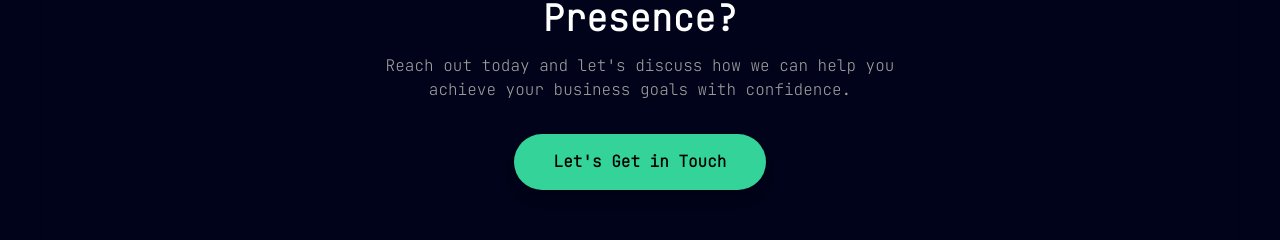
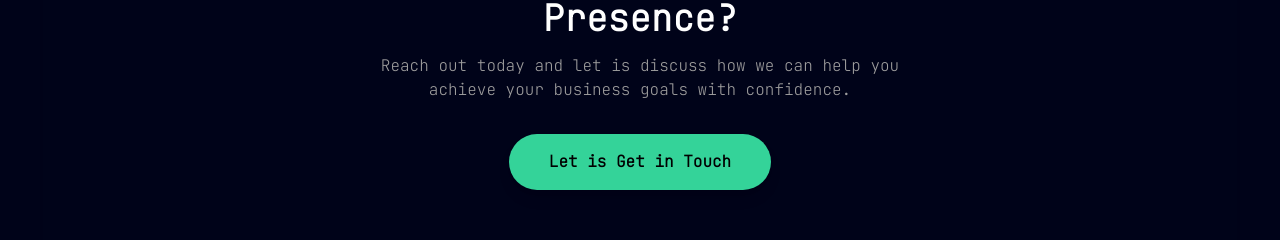
Before and after one commit to SluchCr7/My-Portofoilo, a Next.js app in the folder front/: page / in a window 1280 px wide. Shown: the part 5495-5735 px from the top of the page. Built offline with nearby package versions, Linux system fonts and the light colour scheme.

Commit message:
new update

```diff
--- a/front/app/Components/Footer.jsx
+++ b/front/app/Components/Footer.jsx
@@ -9,10 +9,10 @@ const Footer = ({ setIsOpen }) => {
           Ready to Elevate Your Digital Presence?
         </h2>
         <p className="text-Gray-400 mt-4 text-sm md:text-base max-w-xl">
-          Reach out today and let's discuss how we can help you achieve your business goals with confidence.
+          Reach out today and let is discuss how we can help you achieve your business goals with confidence.
         </p>
         <button onClick={() => setIsOpen(true)} className="mt-8 px-10 py-4 rounded-full bg-Accent-100 text-Black font-bold shadow-lg hover:bg-Accent-200 hover:scale-105 transition-all duration-300">
-          Let's Get in Touch
+          Let is Get in Touch
         </button>
       </div>
 
```
